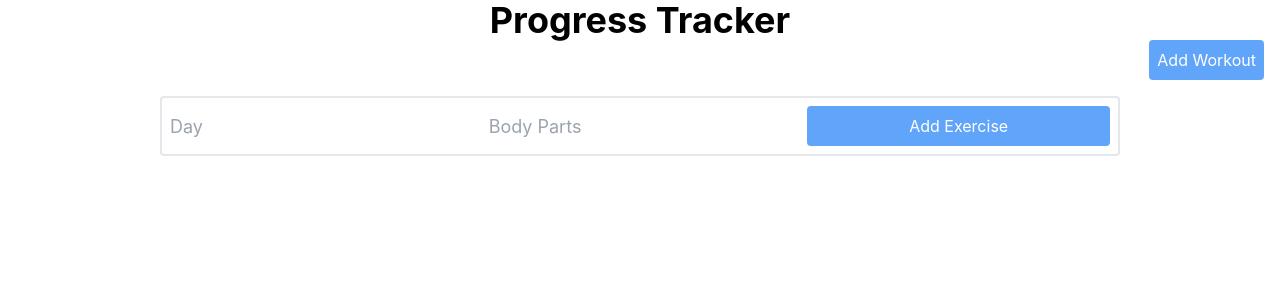
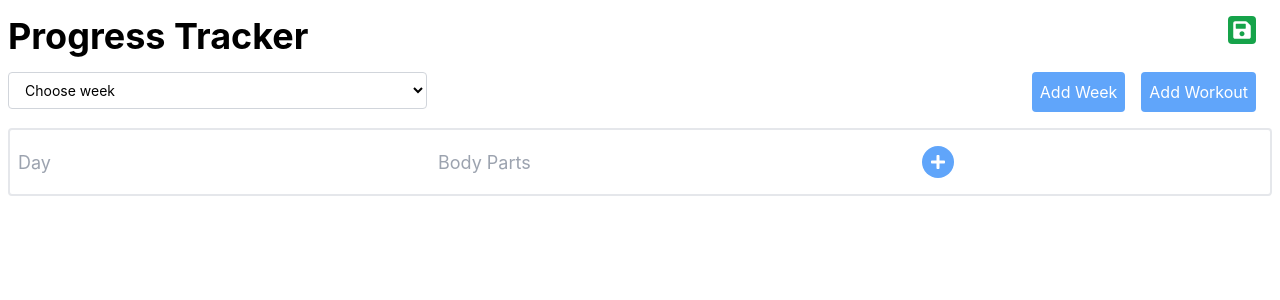
Before and after one commit to nilez-13/Progress-Tracker, a React (Create React App) app: page / in a window 1280 px wide. Both pictures are taken after a click on the button "Add Workout". Shown: the top 300 px of the page. Built offline with nearby package versions, Linux system fonts and the light colour scheme.

Commit message:
icons update

```diff
--- a/package.json
+++ b/package.json
@@ -8,6 +8,7 @@
     "@testing-library/user-event": "^13.2.1",
     "react": "^18.0.0",
     "react-dom": "^18.0.0",
+    "react-icons": "^4.3.1",
     "react-scripts": "5.0.0",
     "web-vitals": "^2.1.0"
   },
--- a/public/index.html
+++ b/public/index.html
@@ -24,7 +24,7 @@
       work correctly both with client-side routing and a non-root public URL.
       Learn how to configure a non-root public URL by running `npm run build`.
     -->
-    <title>React App</title>
+    <title>Progress Tracker</title>
   </head>
   <body>
     <noscript>You need to enable JavaScript to run this app.</noscript>
--- a/src/App.js
+++ b/src/App.js
@@ -1,9 +1,12 @@
 import "./App.css";
-import { useState } from "react";
+import { useEffect, useState } from "react";
+import { FaSave, FaTrash, FaPlus } from "react-icons/fa";
 
 const App = () => {
+  const [weeks, setWeeks] = useState([]);
   const [days, setDays] = useState([]);
   const [updated, setUpdated] = useState(false);
+  const [chosenWeek, setChosenWeek] = useState("");
   const singleDay = { day: "", parts: "", excercises: [] };
   const singleExercise = {
     name: "",
@@ -13,6 +16,33 @@ const App = () => {
       { rep: 8, weight: "", difficulty: "" },
     ],
     notes: "",
+  };
+
+  useEffect(() => {
+    const startingVals = JSON.parse(localStorage.getItem("weeks"));
+    if (startingVals) {
+      setWeeks(startingVals);
+    }
+  }, []);
+
+  const handleAddWeek = () => {
+    const tempDays = [
+      { day: "Sunday", parts: "", excercises: [] },
+      { day: "Monday", parts: "", excercises: [] },
+      { day: "Tuesday", parts: "", excercises: [] },
+      { day: "Wednesday", parts: "", excercises: [] },
+      { day: "Thursday", parts: "", excercises: [] },
+      { day: "Friday", parts: "", excercises: [] },
+      { day: "Saturday", parts: "", excercises: [] },
+    ];
+    const tempWeeks = [...weeks];
+    tempWeeks.push(tempDays);
+    setWeeks(tempWeeks);
+  };
+
+  const handleWeekChoose = (event) => {
+    setChosenWeek(event.target.value);
+    setDays(weeks[event.target.value]);
   };
 
   const handleAddWorkout = () => {
@@ -54,14 +84,47 @@ const App = () => {
   const handleAddExercise = (index) => {
     const tempDays = [...days];
     tempDays[index].excercises.push(singleExercise);
+    setDays(tempDays);
     setUpdated(!updated);
   };
 
-  console.log(days);
+  const handleSave = () => {
+    localStorage.setItem("weeks", JSON.stringify(weeks));
+  };
+
   return (
-    <div className="App">
-      <h2 className="font-bold text-4xl">Progress Tracker</h2>
-      <div className="w-full flex justify-end  pr-4">
+    <div className="overflow-y-scroll px-2">
+      <div className="w-full flex justify-between gap-2 mt-4">
+        <div className="font-bold text-4xl">Progress Tracker</div>
+        <div className="mr-4">
+          <button
+            className="p-1 bg-green-600 text-white rounded"
+            onClick={handleSave}
+          >
+            <FaSave className="text-xl" />
+          </button>
+        </div>
+      </div>
+      <div className="w-full flex  gap-2 mt-4">
+        <div className="w-1/3">
+          <select
+            className="inputbox"
+            value={chosenWeek}
+            onChange={handleWeekChoose}
+          >
+            <option>Choose week</option>
+            {weeks.map((each, index) => (
+              <option value={index}>Week {index + 1}</option>
+            ))}
+          </select>
+        </div>
+        <div className="w-2/3 flex justify-end gap-4 pr-4">
+          <button
+            className="p-2 bg-blue-400 text-white rounded"
+            onClick={handleAddWeek}
+          >
+            Add Week
+          </button>
           <button
             className="p-2 bg-blue-400 text-white rounded"
             onClick={handleAddWorkout}
@@ -69,10 +132,15 @@ const App = () => {
             Add Workout
           </button>
         </div>
+      </div>
+
       <div className="mt-4">
         {days.length > 0 &&
           days.map((each, index) => (
-            <div className="m-auto w-3/4 border-2 rounded p-2 my-4" key={index}>
+            <div
+              className="m-auto w-full border-2  rounded p-2 my-4"
+              key={index}
+            >
               <div className="grid grid-cols-3 gap-4">
                 <input
                   className="titlebox"
@@ -86,16 +154,16 @@ const App = () => {
                   onChange={handleSingleDay(index, "parts")}
                   value={each.parts}
                 />
-                <button
-                  className="p-2 bg-blue-400 text-white rounded"
+                <div
+                  className="ml-16 rounded-full h-8 w-8 flex bg-blue-400 m-2"
                   onClick={() => handleAddExercise(index)}
                 >
-                  Add Exercise
-                </button>
+                  <FaPlus className="text-white m-auto" />
+                </div>
               </div>
               {each.excercises.length > 0 &&
                 each.excercises.map((exercise, eIndex) => (
-                  <div className="mt-4 border-solid border-black border-b-2 border-l-2 p-4">
+                  <div className="mt-4 border-solid  border-b-2 border-l-2 p-4">
                     <div className="flex justify-start gap-4">
                       <span className="font-bold text-lg">Exercise</span>
 
@@ -105,8 +173,8 @@ const App = () => {
                         onChange={handleSingleExercise(index, eIndex, "name")}
                         value={exercise.name}
                       />
-                      <button className="bg-red-500 text-white rounded  px-3 py-2">
-                        Remove
+                      <button className="text-red-500  rounded px-2">
+                        <FaTrash />
                       </button>
                     </div>
                     <div className="mt-2">
```
Also changed, not shown: 1 other file (tests, documents, lock files or other folders). Lines whose indentation alone changed are shown as unchanged.
